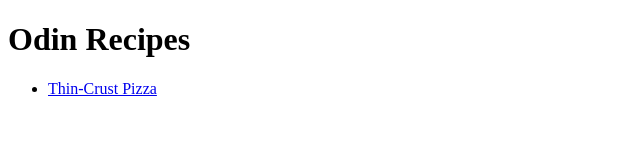
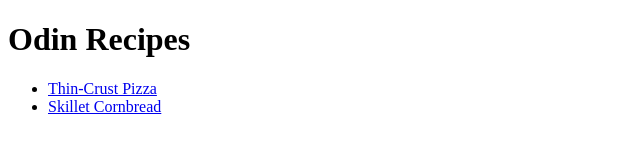
Before and after one commit to cris0899/odin-recipes, a plain HTML site: page index.html in a window 1280 px wide. Shown: the whole page, without its empty margins (0-640 px from the left). Drawn offline with Linux system fonts and the light colour scheme.

Commit message:
Add cornbread recipe link to index

```diff
--- a/index.html
+++ b/index.html
@@ -10,6 +10,7 @@
     <h1>Odin Recipes</h1>
         <ul>
             <li><a href="./recipes/pizza.html">Thin-Crust Pizza</a></li>
+            <li><a href="./recipes/cornbread.html">Skillet Cornbread</a></li>
         </ul>
 </body>
 </html>
```
